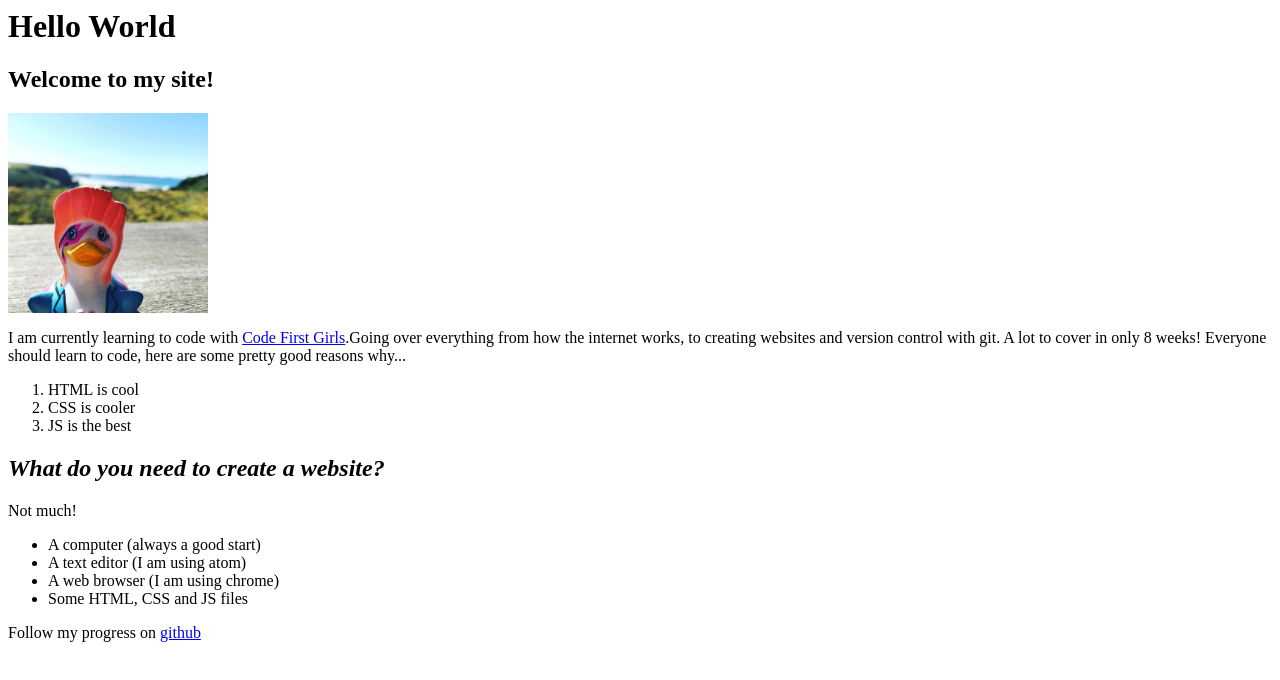
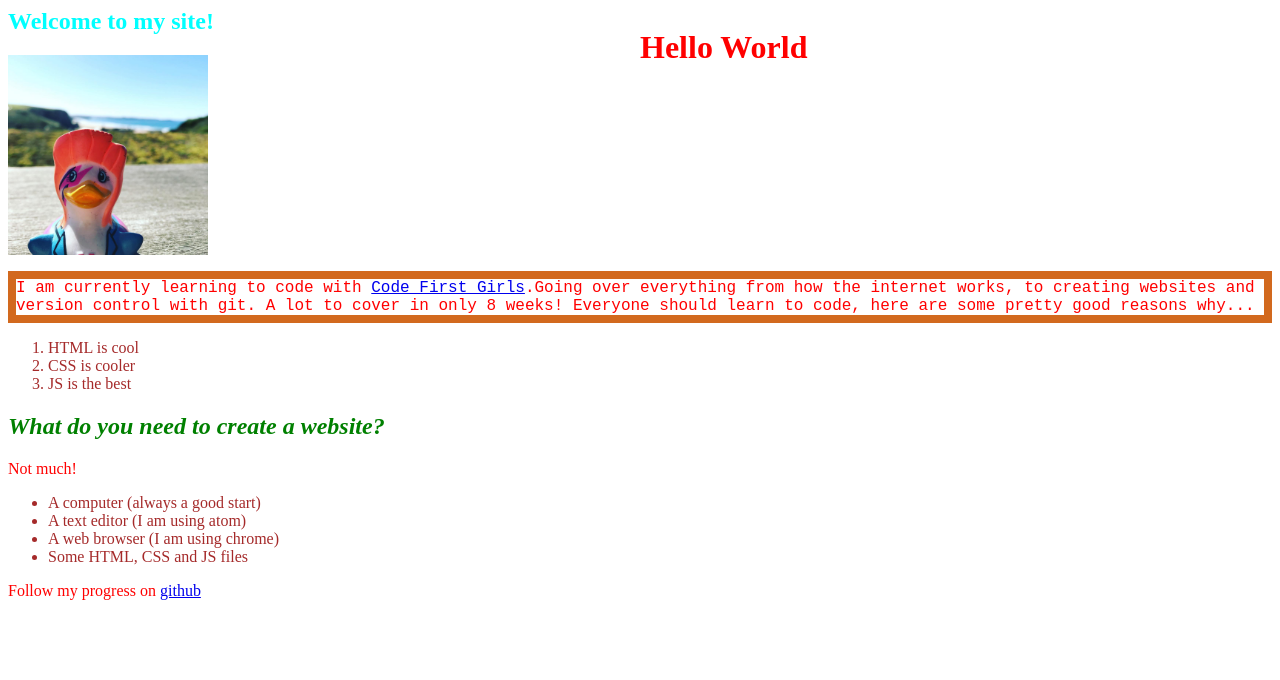
Before and after one commit to IvanRobayna/LEARNING_html, a plain HTML site: page beginners-week-one/index.html in a window 1280 px wide. Drawn offline with Linux system fonts and the light colour scheme.

Commit message:
añadir estilos

```diff
--- /dev/null
+++ b/beginners-week-one/estilos.css
@@ -0,0 +1,8 @@
+li {color: brown;}
+h1 {  position: fixed;
+      left: 50%;
+    }
+body{color: red;}
+#h2aqua{color: aqua;}
+#h2green{color: green;}
+#description {font-family: 'Courier New', Courier, monospace; border: 8px solid chocolate;}
--- a/beginners-week-one/index.html
+++ b/beginners-week-one/index.html
@@ -1,12 +1,15 @@
 <html>
+    <head>
+        <link rel="stylesheet" type="text/css" href="estilos.css" />
+    </head>
     <body>
         <h1>Hello World</h1>
 
-        <h2>Welcome to my site!</h2>
+        <h2 id="h2aqua">Welcome to my site!</h2>
 
-        <img src="duck.jpg" alt="trulli" width="200px">
+        <img src="duck.jpg" alt="trulli" width="200px"/>
 
-        <p>I am currently learning to code with <a href="http://codefirstgirls.org.uk/">Code First Girls</a>.Going over everything from how the
+        <p id="description" >I am currently learning to code with <a href="http://codefirstgirls.org.uk/">Code First Girls</a>.Going over everything from how the
             internet works, to creating websites and version control with git. A lot to cover in only 8 weeks!
            Everyone should learn to code, here are some pretty good reasons why...
         </p>
@@ -16,7 +19,7 @@
             <li>JS is the best</li>
         </ol>
 
-        <h2><i>What do you need to create a website?</i></h2>
+        <h2 id="h2green"><i>What do you need to create a website?</i></h2>
 
         <p>Not much!</p>
         <ul>
@@ -26,6 +29,6 @@
             <li>Some HTML, CSS and JS files</li>
         </ul>
 
-        <p>Follow my progress on <a href="https://www.github.com">github</a></p>
+        <p >Follow my progress on <a href="https://www.github.com">github</a></p>
     </body>
 </html>
```
